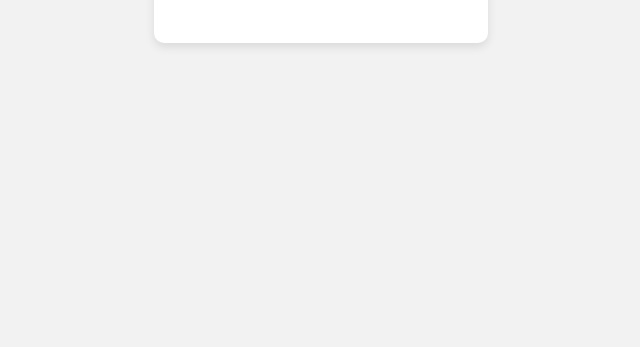
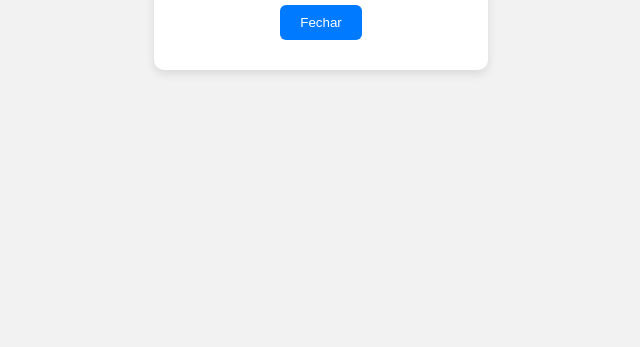
Before and after one commit to mspinto888/formulario-avaria, a website: page public/obrigado.html in a window 1280 px wide. Shown: the part 453-800 px from the top of the page, without its empty margins (319-959 px from the left). Drawn offline with Linux system fonts and the light colour scheme.

Commit message:
Add files via upload

```diff
--- a/public/obrigado.html
+++ b/public/obrigado.html
@@ -24,12 +24,31 @@
         h1 {
             color: #007bff;
         }
+        button {
+            padding: 10px 20px;
+            background-color: #007bff;
+            color: white;
+            border: none;
+            border-radius: 6px;
+            cursor: pointer;
+            margin-top: 20px;
+        }
+        button:hover {
+            background-color: #0056b3;
+        }
     </style>
 </head>
 <body>
     <div class="box">
         <h1>Relatório Enviado</h1>
         <p>Seu relatório foi enviado com sucesso.<br>Obrigado!</p>
+        <button onclick="fechar()">Fechar</button>
     </div>
+
+    <script>
+        function fechar() {
+            window.close();
+        }
+    </script>
 </body>
 </html>
```
